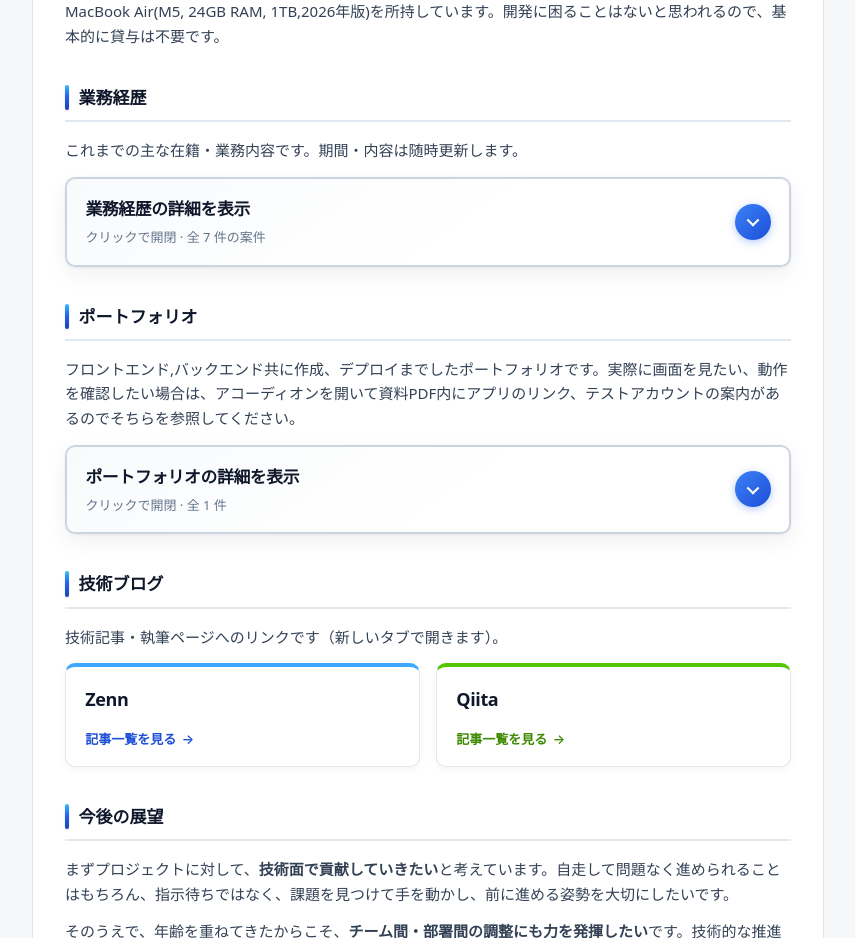
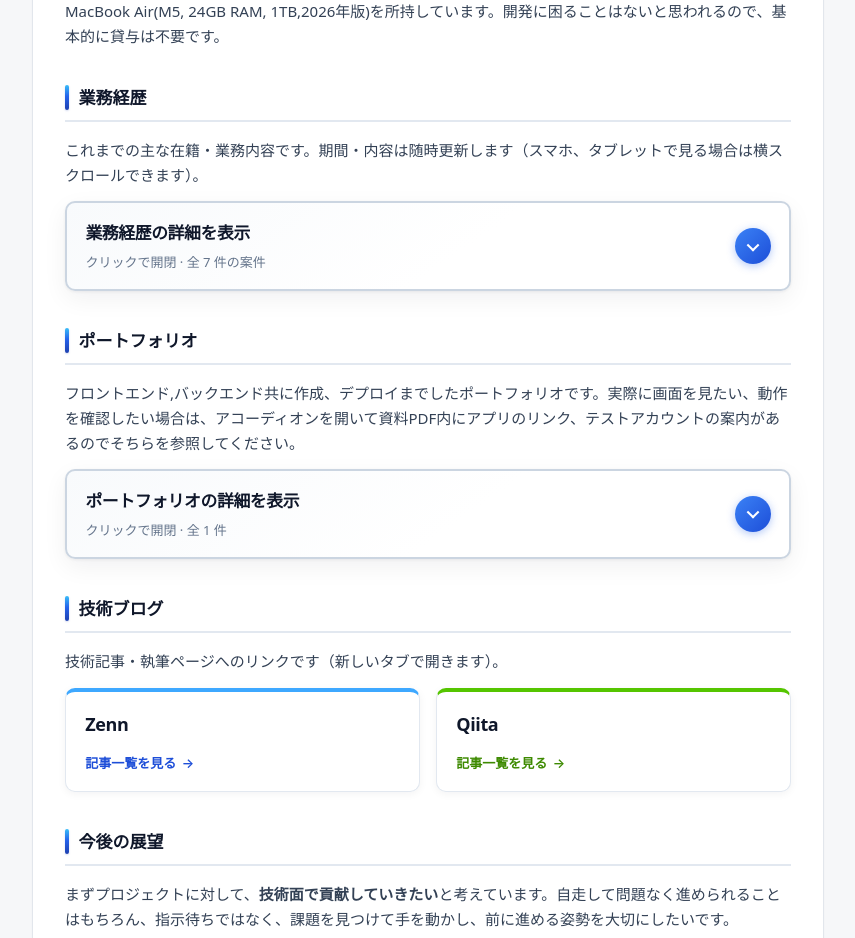
Before and after one commit to tokumei29/profile, a Next.js app: page / in a window 1280 px wide. Shown: the part 1600-2538 px from the top of the page, without its empty margins (212-1067 px from the left). Built offline with nearby package versions, Linux system fonts and the light colour scheme.

Commit message:
wikiアップデート

```diff
--- a/src/features/profile/sections/CareerSection.tsx
+++ b/src/features/profile/sections/CareerSection.tsx
@@ -16,7 +16,7 @@ export function CareerSection() {
       </h2>
       <div className={styles.sectionBody}>
         <p className={leadStyles.lead}>
-          これまでの主な在籍・業務内容です。期間・内容は随時更新します。
+          これまでの主な在籍・業務内容です。期間・内容は随時更新します（スマホ、タブレットで見る場合は横スクロールできます）。
         </p>
         <ProfileDetailsAccordion
           summaryTitle="業務経歴の詳細を表示"
```
